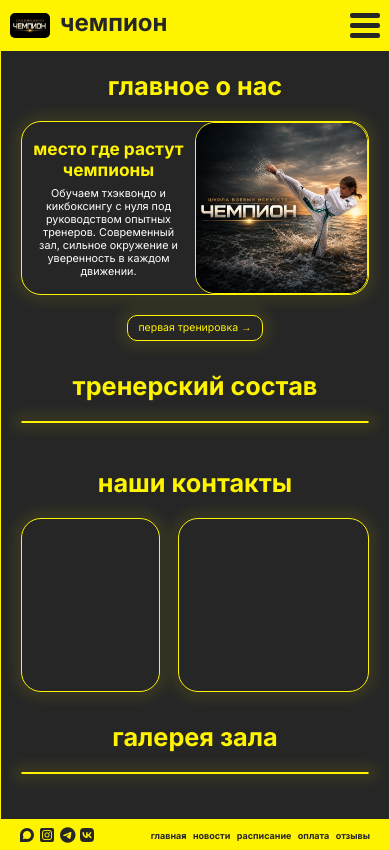
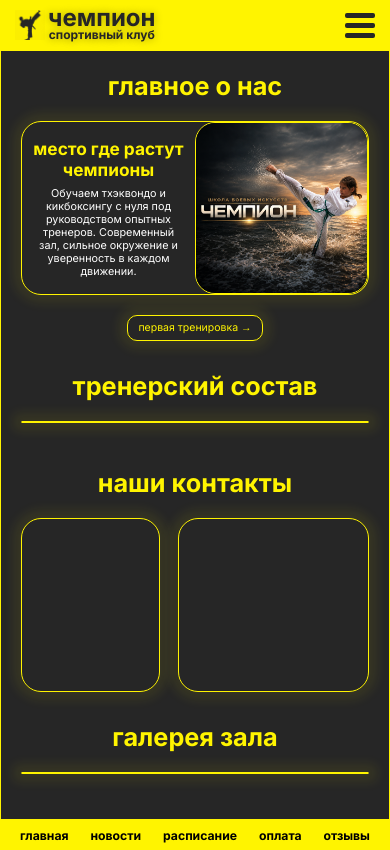
Before and after one commit to rasul-not-dev/champion_project, a Django app: page / in a window 390 px wide. Run offline with Django 5.2, Linux system fonts and the light colour scheme; data that the repository does not hold is empty; some libraries are stand-ins or nearby versions.

Commit message:
обновлен хедер и футер

```diff
--- a/champion/static/css/main.css
+++ b/champion/static/css/main.css
@@ -63,9 +63,8 @@
 .header {
   height: 50px;
   background-color: var(--primary);
-  padding-inline: 10px;
+  padding-inline: 15px;
   display: flex;
-  justify-content: space-between;
   align-items: center;
   width: 100%;
   position: fixed;
@@ -74,23 +73,31 @@
   z-index: 10;
 }
 
+.header__image {
+  width: 30px;
+  margin-right: 3px;
+}
+
 .logo {
   display: flex;
-  gap: 10px;
   align-items: center;
-}
-
-.logo__image {
-  width: 40px;
-  height: 25px;
-  border-radius: 5px;
+  flex-direction: column;
+  margin-right: auto;
 }
 
 .logo__title {
   font-size: 24px;
   font-weight: bold;
   color: var(--secondary);
-  padding-bottom: 5px;
+  line-height: 0.8;
+  text-shadow: 0 0 8px rgba(0, 0, 0, 0.3);
+}
+
+.logo__subtitle {
+  font-size: 12px;
+  font-weight: bold;
+  text-shadow: 0 0 8px rgba(0, 0, 0, 0.4);
+  color: var(--secondary);
 }
 
 .burger-menu {
@@ -119,32 +126,14 @@
   padding-inline: 20px;
 }
 
-.contacts-icons {
-  display: flex;
-  gap: 5px;
-  height: 15px;
-  align-items: center;
+.footer__link {
+  font-size: 9px;
+  font-weight: bold;
+  font-size: 0.75rem;
+  font-size: clamp(0.75rem, 0.5898576512rem + 0.7117437722vw, 1rem);
 }
 
-.contacts-icons__img {
-  width: 15px;
-  height: 15px;
-}
-
-.footer-nav {
-  gap: 0.375rem;
-  gap: clamp(0.375rem, 0.0146797153rem + 1.6014234875vw, 0.9375rem);
-  display: flex;
-  align-items: center;
-}
-
-.footer-nav__link {
-  font-size: 9px;
-  font-weight: bold;
-  color: var(--secondary);
-}
-
-.footer-nav__link:hover {
+.footer__link:hover {
   transform: translateY(-2px);
 }
 
@@ -161,6 +150,7 @@
   z-index: 10;
   transform: translateX(-50%);
   box-shadow: 0 0px 10px 10px rgba(255, 244, 0, 0.2);
+  border: solid 2px var(--secondary);
 }
 
 .aside__menu {
@@ -238,9 +228,7 @@
   }
   .footer {
     height: 40px;
-  }
-  .footer-nav__link {
-    font-size: 14px;
+    padding-inline: 50px;
   }
 }
 @media (min-width: 922px) {
--- a/champion/templates/base.html
+++ b/champion/templates/base.html
@@ -18,9 +18,10 @@
     <input type="checkbox" id="burger-toggle" class="burger-toggle">
 
     <header class="header">
+      <img src="{% static 'images/image.png' %}" class="header__image" alt="">
       <div class="logo">
-        <img src="{% static 'images/logo.png' %}" alt="Логотип Чемпион" class="logo__image">
         <span class="logo__title">чемпион</span>
+        <span class="logo__subtitle">спортивный клуб</span>
       </div>
       <label for="burger-toggle" class="burger-menu">
         <div class="burger-menu__line"></div>
@@ -46,17 +47,9 @@
     </main>
 
     <footer class="footer">
-      <div class="contacts-icons">
-        {% for icon in social_media_icons %}
-        <a href="{{ icon.url_name }}" class="contacts-icons__link"><i class="{{ icon.icon }} contacts-icons__img" style="color: #262626;"></i></a>
-        {% endfor %}
-      </div>
-
-      <nav class="footer-nav">
-        {% for link in nav_links %}
-          <a href="{% url link.url_name %}" class="footer-nav__link">{{ link.title }}</a>
-        {% endfor %}
-      </nav>
+      {% for link in nav_links %}
+        <a href="{% url link.url_name %}" class="footer__link">{{ link.title }}</a>
+      {% endfor %}
     </footer>
 
   </div>
```
Also changed, not shown: champion/static/scss/base/_base.scss (+25 -38 lines), champion/static/images/image.png (added), champion/static/images/logo.png (deleted), 1 other file.
